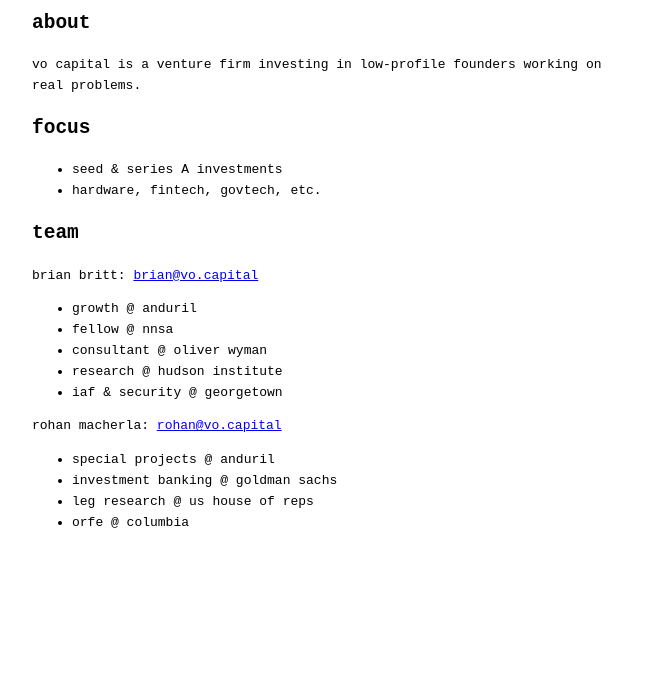
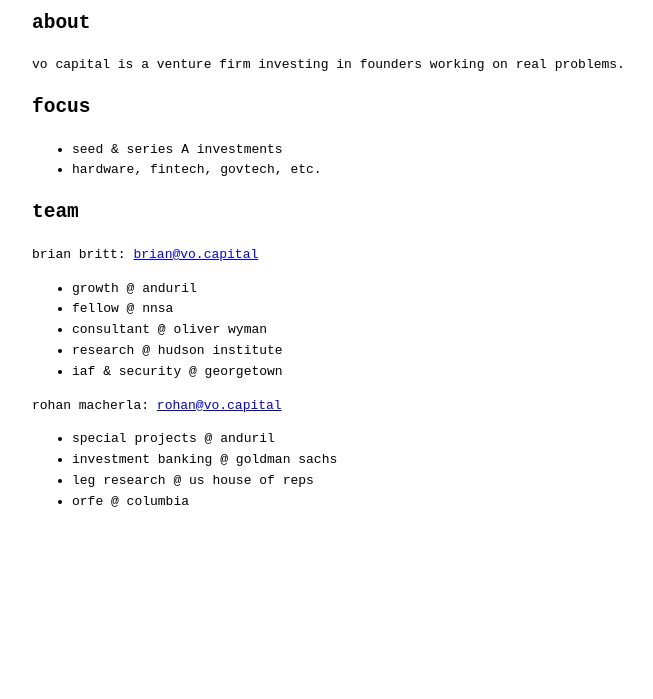
Before and after one commit to rhnmac/vo-capital, a plain HTML site: page index.html in a window 1280 px wide. Shown: the part 101-800 px from the top of the page, without its empty margins (308-961 px from the left). Drawn offline with Linux system fonts and the light colour scheme.

Commit message:
Update index.html

```diff
--- a/index.html
+++ b/index.html
@@ -9,7 +9,7 @@
     <h1>via occulta capital</h1>
 
     <h2>about</h2>
-    <p>vo capital is a venture firm investing in low-profile founders working on real problems.</p>
+    <p>vo capital is a venture firm investing in founders working on real problems.</p>
 
     <h2>focus</h2>
     <ul>
```
